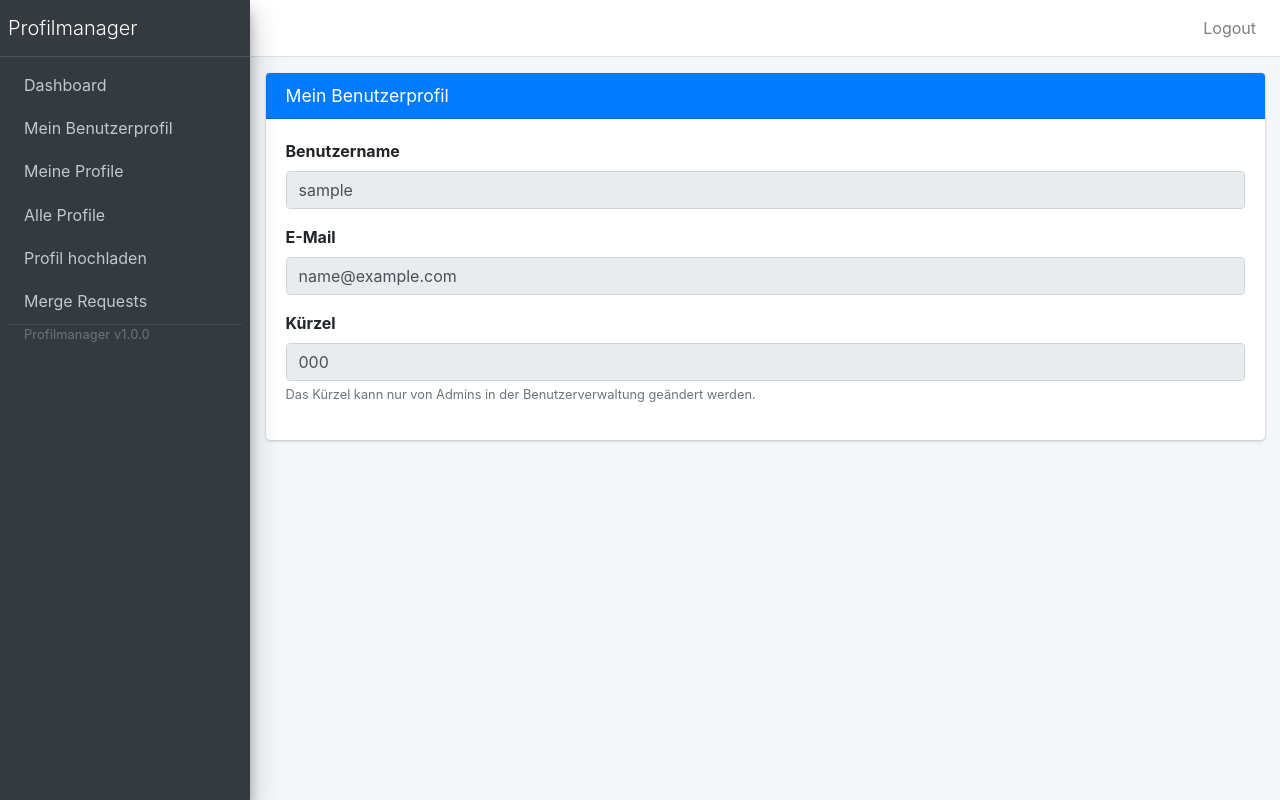
After one commit to DeepZone/Profilmanager, a Flask app: page /users/me in a window 1280 px wide. The commit adds this page. Run offline with Flask 3, Linux system fonts and the light colour scheme; a user stored in the database is signed in; tables that the repository leaves empty hold one stand-in row (values such as "Sample post"); parts of the project's set-up code (start-up, migrations or seed data) failed here and were passed over; some libraries are stand-ins or nearby versions.

Commit message:
Add user shortcode field with admin-only management

```diff
--- a/app/forms.py
+++ b/app/forms.py
@@ -1,3 +1,4 @@
+from flask_login import current_user
 from flask_wtf import FlaskForm
 from flask_wtf.file import FileAllowed, FileField, FileRequired
 from wtforms import (
@@ -10,7 +11,9 @@ from wtforms import (
     SubmitField,
     TextAreaField,
 )
-from wtforms.validators import DataRequired, Email, Length, NumberRange, Optional
+from wtforms.validators import DataRequired, Email, Length, NumberRange, Optional, Regexp, ValidationError
+
+from app.models import User
 
 
 class LoginForm(FlaskForm):
@@ -22,10 +25,52 @@ class LoginForm(FlaskForm):
 class UserForm(FlaskForm):
     username = StringField("Benutzername", validators=[DataRequired(), Length(max=80)])
     email = StringField("E-Mail", validators=[DataRequired(), Email(), Length(max=120)])
+    shortcode = StringField(
+        "Kürzel",
+        validators=[
+            DataRequired(),
+            Length(min=3, max=3),
+            Regexp(r"^[a-zA-Z]{3}$", message="Kürzel muss aus genau 3 Buchstaben bestehen"),
+        ],
+    )
     role = SelectField("Rolle", choices=[("User", "User"), ("Admin", "Admin")])
     password = PasswordField("Passwort", validators=[Optional(), Length(min=8, max=128)])
     active = BooleanField("Aktiv", default=True)
     submit = SubmitField("Speichern")
+
+    def validate_shortcode(self, field):
+        normalized_shortcode = (field.data or "").strip().lower()
+        field.data = normalized_shortcode
+
+        if len(normalized_shortcode) != 3 or not normalized_shortcode.isalpha():
+            raise ValidationError("Kürzel muss aus genau 3 Buchstaben bestehen")
+
+        query = User.query.filter(User.shortcode == normalized_shortcode)
+        if getattr(self, "user_id", None):
+            query = query.filter(User.id != self.user_id)
+
+        if query.first():
+            raise ValidationError("Dieses Kürzel ist bereits vergeben")
+
+
+class SelfProfileForm(FlaskForm):
+    username = StringField("Benutzername", validators=[DataRequired(), Length(max=80)])
+    email = StringField("E-Mail", validators=[DataRequired(), Email(), Length(max=120)])
+    shortcode = StringField(
+        "Kürzel",
+        validators=[DataRequired(), Length(min=3, max=3), Regexp(r"^[a-z]{3}$")],
+    )
+    submit = SubmitField("Speichern")
+
+    def validate_shortcode(self, field):
+        if not current_user.is_admin:
+            return
+
+        normalized_shortcode = (field.data or "").strip().lower()
+        field.data = normalized_shortcode
+
+        if len(normalized_shortcode) != 3 or not normalized_shortcode.isalpha():
+            raise ValidationError("Kürzel muss aus genau 3 Buchstaben bestehen")
 
 
 class ProfileForm(FlaskForm):
--- a/app/models.py
+++ b/app/models.py
@@ -22,6 +22,7 @@ class User(UserMixin, db.Model):
     id = db.Column(db.Integer, primary_key=True)
     username = db.Column(db.String(80), unique=True, nullable=False)
     email = db.Column(db.String(120), unique=True, nullable=False)
+    shortcode = db.Column(db.String(3), unique=True, nullable=True)
     password_hash = db.Column(db.String(255), nullable=False)
     active = db.Column(db.Boolean, default=True, nullable=False)
     created_at = db.Column(db.DateTime, default=datetime.utcnow, nullable=False)
--- a/app/routes/users.py
+++ b/app/routes/users.py
@@ -1,12 +1,17 @@
-from flask import Blueprint, flash, redirect, render_template, request, url_for
+from sqlalchemy.exc import IntegrityError
+from flask import Blueprint, abort, flash, redirect, render_template, request, url_for
 from flask_login import current_user, login_required
 
 from app.decorators import admin_required
 from app.extensions import db
-from app.forms import UserForm
+from app.forms import SelfProfileForm, UserForm
 from app.models import AuditLog, Role, User
 
 users_bp = Blueprint("users", __name__, url_prefix="/users")
+
+
+def _normalize_shortcode(value: str) -> str:
+    return (value or "").strip().lower()
 
 
 @users_bp.route("/")
@@ -20,6 +25,14 @@ def index():
         query = query.filter(User.username.ilike(f"%{q}%"))
     pagination = query.order_by(User.created_at.desc()).paginate(page=page, per_page=15)
     return render_template("users/index.html", pagination=pagination, q=q)
+
+
+@users_bp.route("/me")
+@login_required
+def me():
+    form = SelfProfileForm(obj=current_user)
+    form.submit.render_kw = {"disabled": True}
+    return render_template("users/me.html", form=form)
 
 
 @users_bp.route("/new", methods=["GET", "POST"])
@@ -36,6 +49,7 @@ def create():
         user = User(
             username=form.username.data,
             email=form.email.data,
+            shortcode=_normalize_shortcode(form.shortcode.data),
             active=form.active.data,
             role=role,
         )
@@ -44,7 +58,14 @@ def create():
         db.session.add(
             AuditLog(user_id=current_user.id, action="user_create", details=f"User {user.username}")
         )
-        db.session.commit()
+
+        try:
+            db.session.commit()
+        except IntegrityError:
+            db.session.rollback()
+            flash("Dieses Kürzel ist bereits vergeben", "danger")
+            return render_template("users/form.html", form=form, title="Benutzer erstellen")
+
         flash("Benutzer erstellt.", "success")
         return redirect(url_for("users.index"))
     return render_template("users/form.html", form=form, title="Benutzer erstellen")
@@ -56,21 +77,36 @@ def create():
 def edit(user_id):
     user = User.query.get_or_404(user_id)
     form = UserForm(obj=user)
+    form.user_id = user.id
     form.role.data = user.role.name
 
     if form.validate_on_submit():
         role = Role.query.filter_by(name=form.role.data).first()
+        submitted_shortcode = _normalize_shortcode(form.shortcode.data)
+
+        if user.id == current_user.id and user.shortcode != submitted_shortcode:
+            flash("Kein User darf sein eigenes Kürzel ändern", "danger")
+            return render_template("users/form.html", form=form, title="Benutzer bearbeiten")
+
         user.username = form.username.data
         user.email = form.email.data
         user.active = form.active.data
         user.role = role
+        user.shortcode = submitted_shortcode
         if form.password.data:
             user.set_password(form.password.data)
 
         db.session.add(
             AuditLog(user_id=current_user.id, action="user_edit", details=f"User {user.username}")
         )
-        db.session.commit()
+
+        try:
+            db.session.commit()
+        except IntegrityError:
+            db.session.rollback()
+            flash("Dieses Kürzel ist bereits vergeben", "danger")
+            return render_template("users/form.html", form=form, title="Benutzer bearbeiten")
+
         flash("Benutzer aktualisiert.", "success")
         return redirect(url_for("users.index"))
 
--- a/app/templates/base.html
+++ b/app/templates/base.html
@@ -23,6 +23,7 @@
       <nav class="mt-2">
         <ul class="nav nav-pills nav-sidebar flex-column" data-widget="treeview" role="menu">
           <li class="nav-item"><a href="{{ url_for('dashboard.index') }}" class="nav-link">Dashboard</a></li>
+          <li class="nav-item"><a href="{{ url_for('users.me') }}" class="nav-link">Mein Benutzerprofil</a></li>
           <li class="nav-item"><a href="{{ url_for('profiles.mine') }}" class="nav-link">Meine Profile</a></li>
           <li class="nav-item"><a href="{{ url_for('profiles.all_profiles') }}" class="nav-link">Alle Profile</a></li>
           <li class="nav-item"><a href="{{ url_for('profiles.upload') }}" class="nav-link">Profil hochladen</a></li>
--- a/app/templates/users/index.html
+++ b/app/templates/users/index.html
@@ -6,11 +6,11 @@
   </div>
   <div class="card-body table-responsive p-0">
     <table class="table table-hover">
-      <thead><tr><th>Username</th><th>Email</th><th>Rolle</th><th>Status</th><th></th></tr></thead>
+      <thead><tr><th>Username</th><th>Email</th><th>Kürzel</th><th>Rolle</th><th>Status</th><th></th></tr></thead>
       <tbody>
       {% for u in pagination.items %}
       <tr>
-        <td>{{ u.username }}</td><td>{{ u.email }}</td><td>{{ u.role.name }}</td><td>{{ 'aktiv' if u.active else 'inaktiv' }}</td>
+        <td>{{ u.username }}</td><td>{{ u.email }}</td><td>{{ u.shortcode or '-' }}</td><td>{{ u.role.name }}</td><td>{{ 'aktiv' if u.active else 'inaktiv' }}</td>
         <td>
           <a class="btn btn-sm btn-secondary" href="{{ url_for('users.edit', user_id=u.id) }}">Bearbeiten</a>
           <form method="post" action="{{ url_for('users.delete', user_id=u.id) }}" style="display:inline"><input type="hidden" name="csrf_token" value="{{ csrf_token() }}"><button class="btn btn-sm btn-danger">Löschen</button></form>
--- /dev/null
+++ b/app/templates/users/me.html
@@ -0,0 +1,21 @@
+{% extends 'base.html' %}
+{% block content %}
+<div class="card card-primary">
+  <div class="card-header"><h3 class="card-title">Mein Benutzerprofil</h3></div>
+  <div class="card-body">
+    <div class="form-group">
+      {{ form.username.label }}
+      {{ form.username(class='form-control', readonly=true) }}
+    </div>
+    <div class="form-group">
+      {{ form.email.label }}
+      {{ form.email(class='form-control', readonly=true) }}
+    </div>
+    <div class="form-group">
+      {{ form.shortcode.label }}
+      {{ form.shortcode(class='form-control', readonly=true) }}
+      <small class="form-text text-muted">Das Kürzel kann nur von Admins in der Benutzerverwaltung geändert werden.</small>
+    </div>
+  </div>
+</div>
+{% endblock %}
```
Also changed, not shown: app/templates/users/form.html (+15 -2 lines), migrations/versions/0003_user_shortcode.py (added, +25 -0 lines).
